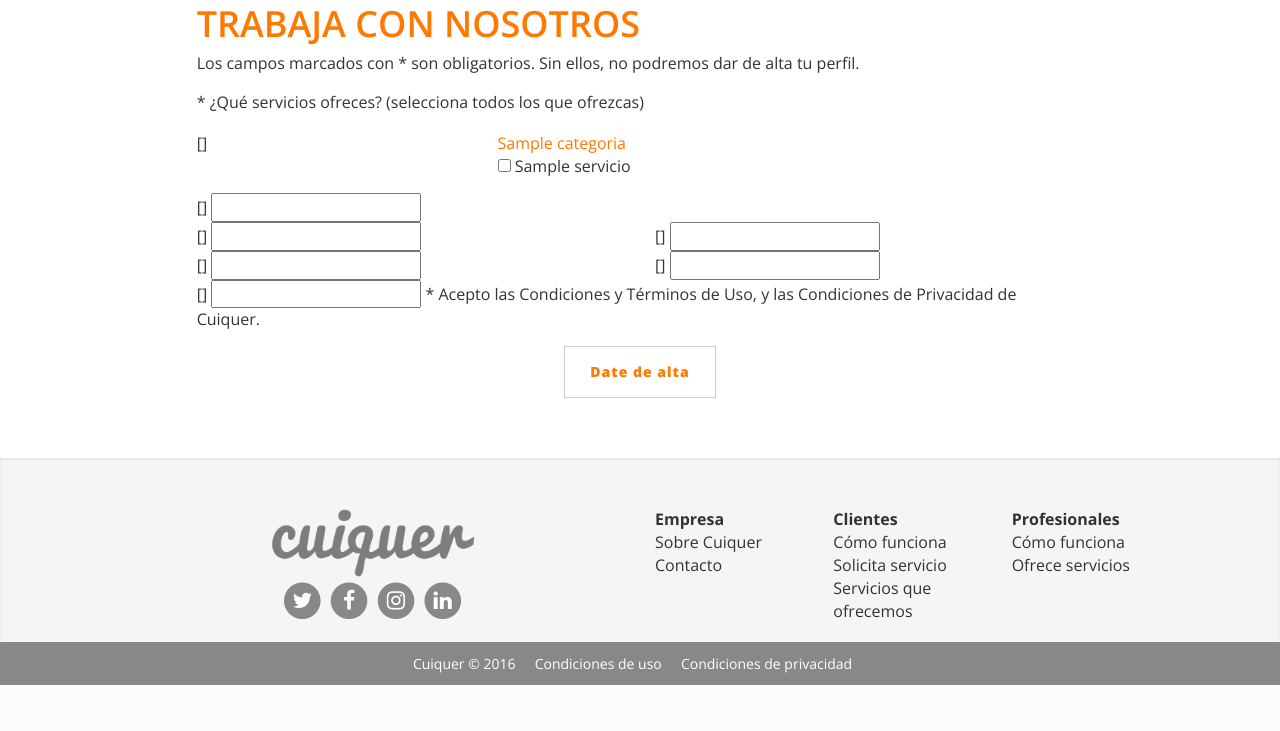
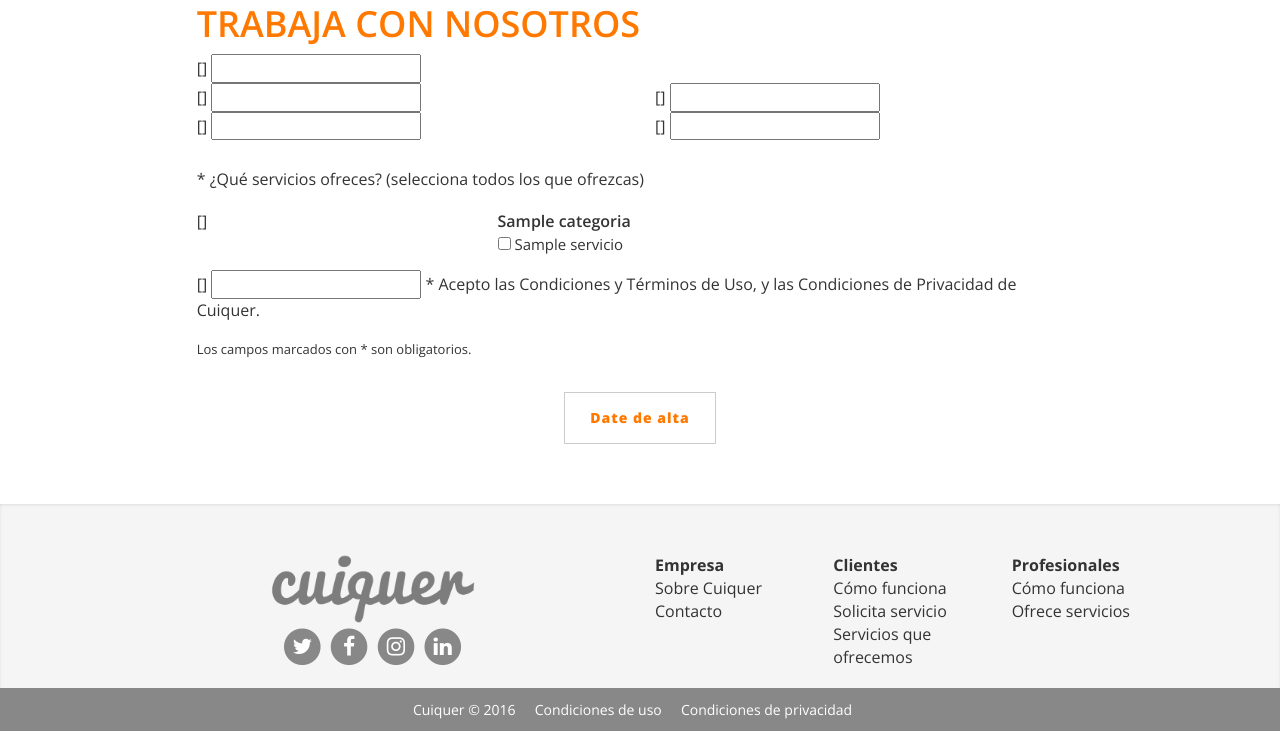
Before and after one commit to pablofm/cuiquer, a Django app: template profesionales/templates/profesionales/profesional-form.html in a window 1280 px wide. Shown: the part 291-1022 px from the top of the page. Before the commit the page ends 976 px from the top, so only its background shows below. Run offline with Django 3.2, Linux system fonts and the light colour scheme; the template is opened without the code that fills it: most values are stand-ins (such as "Sample title", 1, 10 or a date in 2020); form fields are guessed from the names that the template uses; some libraries are stand-ins or nearby versions.

Commit message:
cambiar colores de listas, cambiar orden de elementos de formulario

```diff
--- a/clientes/templates/clientes/cliente-form.html
+++ b/clientes/templates/clientes/cliente-form.html
@@ -14,7 +14,6 @@
 			<form method="post">
 				<h1 class="header text-uppercase naranja">Te llamamos</h1>
 	    		{% csrf_token %}
-			    <p>Los campos marcados con * son obligatorios. Sin ellos, no podremos dar de alta su solicitud.</p>
 			    <div class="row">
 			    	<div class="col-lg-12">
 			    		{{form.servicio.errors}}
@@ -47,6 +46,11 @@
 			    		* Acepto las <a href="{% url 'condiciones-uso' %}" target="_blank">Condiciones y Términos de Uso</a>, y las <a href="{% url 'condiciones-privacidad' %}" target="_blank">Condiciones de Privacidad</a> de Cuiquer.
 			    	</div>
 			    </div>
+			    <div class="row">
+			    	<div class="col-lg-12 nota-obligatorio">
+			    	<p>Los campos marcados con * son obligatorios.</p>
+			    	</div>
+			    </div>
 			    <button type="submit" class="btn btn-default naranja center-block boton-alta">Enviar</button>
 			</form>
 		</div>
--- a/landing/static/css/main.css
+++ b/landing/static/css/main.css
@@ -134,6 +134,19 @@ hr.small {
     -webkit-column-break-inside: avoid;
     break-inside: avoid;
     padding-bottom: 15px;
+}
+
+.ancla{
+  height: 50px;
+  margin-top: -50px;
+  display: block;
+}
+
+.nota-obligatorio{
+  margin-top: 20px;
+}
+.nota-obligatorio p{
+  font-size: 13px;
 }
 
 @media only screen and (max-width: 767px) {
@@ -681,7 +694,7 @@ header+.fondo-gris{
 
 .texto-testimonio p span{
   font-family: 'Lato';
-  font-weight: 300;
+  font-weight: 400;
 }
 
 .cabecera{
@@ -1122,6 +1135,7 @@ header+.fondo-gris{
 }
 .servicio{
   display: block;
+  font-size: 15px;
 }
 
 .servicio-box .servicio {
@@ -1134,5 +1148,5 @@ header+.fondo-gris{
 
 .categoria{
   display: block;
-  color: #ff7900;
+  font-weight: 600;
 }
--- a/landing/templates/landing/contacto.html
+++ b/landing/templates/landing/contacto.html
@@ -18,7 +18,7 @@
 			</div>
 		</div>
 	</div>
-	<a name="contactanos" class="subheader"></a>
+	<a name="contactanos" class="ancla"></a>
 	<div>
 		<div class="container margen-interno">
 			<div class="row">
--- a/landing/templates/landing/index.html
+++ b/landing/templates/landing/index.html
@@ -196,17 +196,17 @@
         <div class="col-xs-12 col-sm-4 text-center texto-testimonio">
             <i class="fa fa-quote-right naranja testimonio" aria-hidden="true"></i>
             <p><em>Cuiquer es efectivo y muy fácil de usar. Necesitabamos un profesor de natación para nuestra hija, y en cuestión de horas teníamos 3 amables profesionales dispuestos a ayudarnos.</em></p>
-            <p><span class="text-uppercase">Juan</span>, Sevilla</p>
+            <p><span>Juan</span>,<span class="text-uppercase"> Sevilla</span></p>
         </div>
         <div class="col-xs-12 col-sm-4 text-center texto-testimonio">
             <i class="fa fa-quote-right naranja testimonio" aria-hidden="true"></i>
             <p><em>He utilizado Cuiquer en varias ocasiones, la experieia ha sido siempre buena. Atención exquisita y máxima profesionalidad.</em></p>
-            <p><span class="text-uppercase">Pedro</span>, Barcelona</p>
+            <p><span>Pedro</span>,<span class="text-uppercase"> Barcelona</span></p>
         </div>
         <div class="col-xs-12 col-sm-4 text-center texto-testimonio">
             <i class="fa fa-quote-right naranja testimonio" aria-hidden="true"></i>
             <p><em>Tras perder mucho tiempo buscando una buena canguro de confianza para mis niños, me recomendaron utilizar Cuiquer. En 24 horas hemos conseguido a una canguro con experiencia, a buen precio y que además habla en inglés a nuestros hijos!</em></p>
-            <p><span class="text-uppercase">Paula</span>, Sevilla</p>
+            <p><span>Paula</span>,<span class="text-uppercase"> Sevilla</span></p>
         </div>
     </div>
 
--- a/profesionales/templates/profesionales/profesional-form.html
+++ b/profesionales/templates/profesionales/profesional-form.html
@@ -14,25 +14,7 @@
 			<form method="post">
 				<h1 class="header text-uppercase naranja">Trabaja con nosotros</h1>
 	    		{% csrf_token %}
-			    <p>Los campos marcados con * son obligatorios. Sin ellos, no podremos dar de alta tu perfil.</p>
-			    <div class="row">
-			    	<div class="col-lg-12">
-			    		<p>* ¿Qué servicios ofreces? (selecciona todos los que ofrezcas)</p>
-			    		<div class="lista-servicios">
-				    		{{form.servicios.errors}}
-				    		{% regroup servicios by categoria as lista_servicios %}
-				    		{% for servicio in lista_servicios %}
-				    			<div class="categoria-servicio">
-					    			<span class="categoria">{{servicio.grouper}}</span>
-					    			{% for item in servicio.list %}
-					    				<span class="servicio">
-					    					<input class="form-alta" name="servicios" type="checkbox" value="{{item.id}}" {% if item in form.servicios_seleccionados %}checked{% endif %}> {{item}} </span>
-					    			{% endfor %}
-				    			</div>
-				    		{% endfor %}
-				    	</div>
-			    	</div>
-			    </div>
+
 			    <div class="row">
 			    	<div class="col-lg-12">
 			    		{{form.nombre.errors}}
@@ -59,11 +41,34 @@
 			    		{{form.origen}}
 			    	</div>
 			    </div>
+			    <div class="row margen-interno">
+			    	<div class="col-lg-12">
+			    		<p>* ¿Qué servicios ofreces? (selecciona todos los que ofrezcas)</p>
+			    		<div class="lista-servicios">
+				    		{{form.servicios.errors}}
+				    		{% regroup servicios by categoria as lista_servicios %}
+				    		{% for servicio in lista_servicios %}
+				    			<div class="categoria-servicio">
+					    			<span class="categoria">{{servicio.grouper}}</span>
+					    			{% for item in servicio.list %}
+					    				<span class="servicio">
+					    					<input class="form-alta" name="servicios" type="checkbox" value="{{item.id}}" {% if item in form.servicios_seleccionados %}checked{% endif %}> {{item}} </span>
+					    			{% endfor %}
+				    			</div>
+				    		{% endfor %}
+				    	</div>
+			    	</div>
+			    </div>
 			    <div class="row">
 			    	<div class="col-lg-12">
 			    		{{form.licencia.errors}}
 			    		{{form.licencia}}
 			    		* Acepto las <a href="{% url 'condiciones-uso' %}" target="_blank">Condiciones y Términos de Uso</a>, y las <a href="{% url 'condiciones-privacidad' %}" target="_blank">Condiciones de Privacidad</a> de Cuiquer.
+			    	</div>
+			    </div>
+			    <div class="row">
+			    	<div class="col-lg-12 nota-obligatorio">
+			    	<p>Los campos marcados con * son obligatorios.</p>
 			    	</div>
 			    </div>
 			    <button type="submit" class="btn btn-default naranja center-block boton-alta">Date de alta</button>
```
